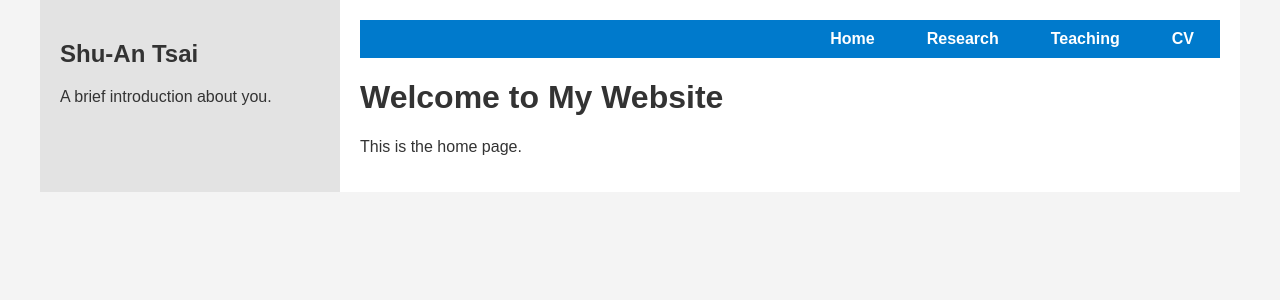
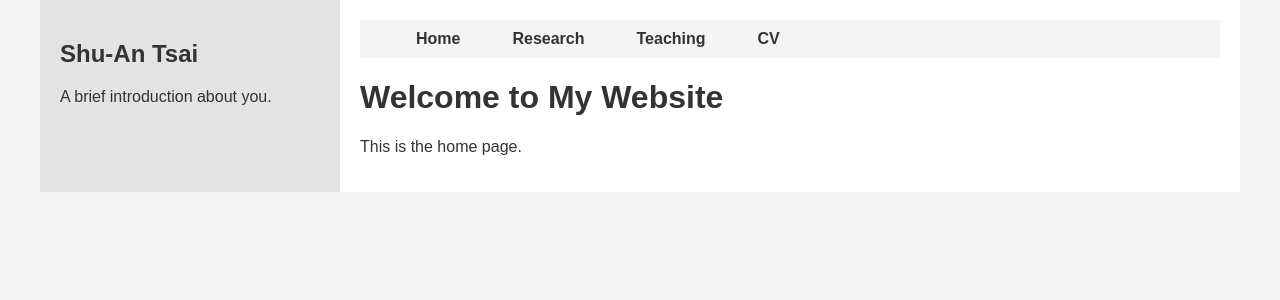
Before and after one commit to shuantsai/shuantsai.github.io, a Jekyll site: the page built from index.md, in a window 1280 px wide. Shown: the top 300 px of the page. Built offline with Jekyll 4.4.1, drawn with Linux system fonts in a browser that asks for light colours; a script that is not in the unit is left out.

Commit message:
Update style.css

```diff
--- a/assets/css/style.css
+++ b/assets/css/style.css
@@ -27,10 +27,10 @@ body {
 }
 
 header {
-  background-color: #007ACC; /* 顶部导航栏背景颜色 */
-  padding: 10px;
-  display: flex;
-  justify-content: flex-end; /* 将导航栏内容推到右边 */
+  background-color: #f4f4f4; /* 顶部导航栏背景颜色 */
+  padding: 10px 20px;
+  <!--  display: flex;
+  justify-content: flex-end; /* 将导航栏内容推到右边 */ -->
 }
 
 .top-nav ul {
@@ -38,6 +38,7 @@ header {
   margin: 0;
   padding: 0;
   display: flex; /* 将导航链接水平排列 */
+  justify-content: flex-start; /* 将导航栏内容推到左边 */
 }
 
 .top-nav ul li {
@@ -46,14 +47,14 @@ header {
 
 .top-nav ul li a {
   text-decoration: none;
-  color: #ffffff; /* 链接颜色 */
+  color: #333; /* 链接颜色 */
   font-weight: bold;
   padding: 8px 16px;
   border-radius: 4px;
 }
 
 .top-nav ul li a:hover {
-  background-color: #005AB5; /* 悬停时的背景颜色 */
+  background-color: #e0e0e0; /* 悬停时的背景颜色 */
 }
 
 .content {
```
